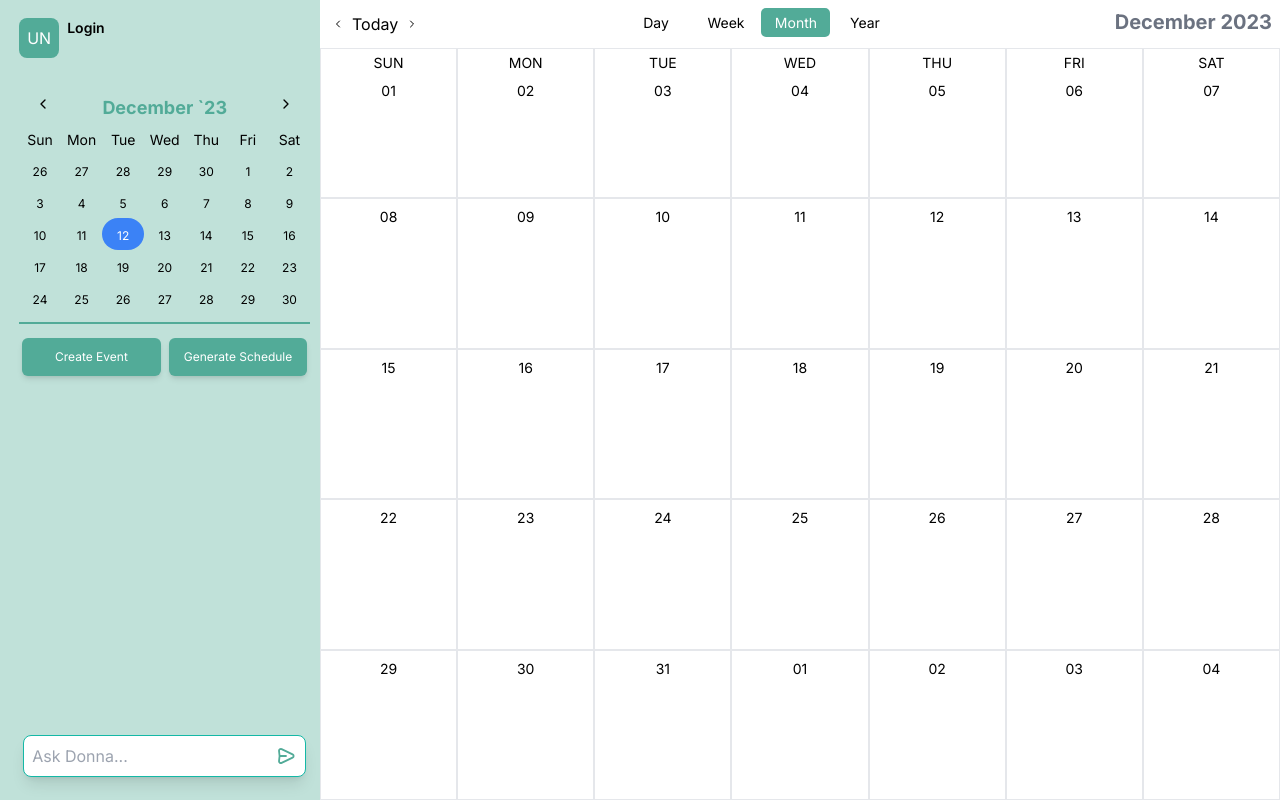
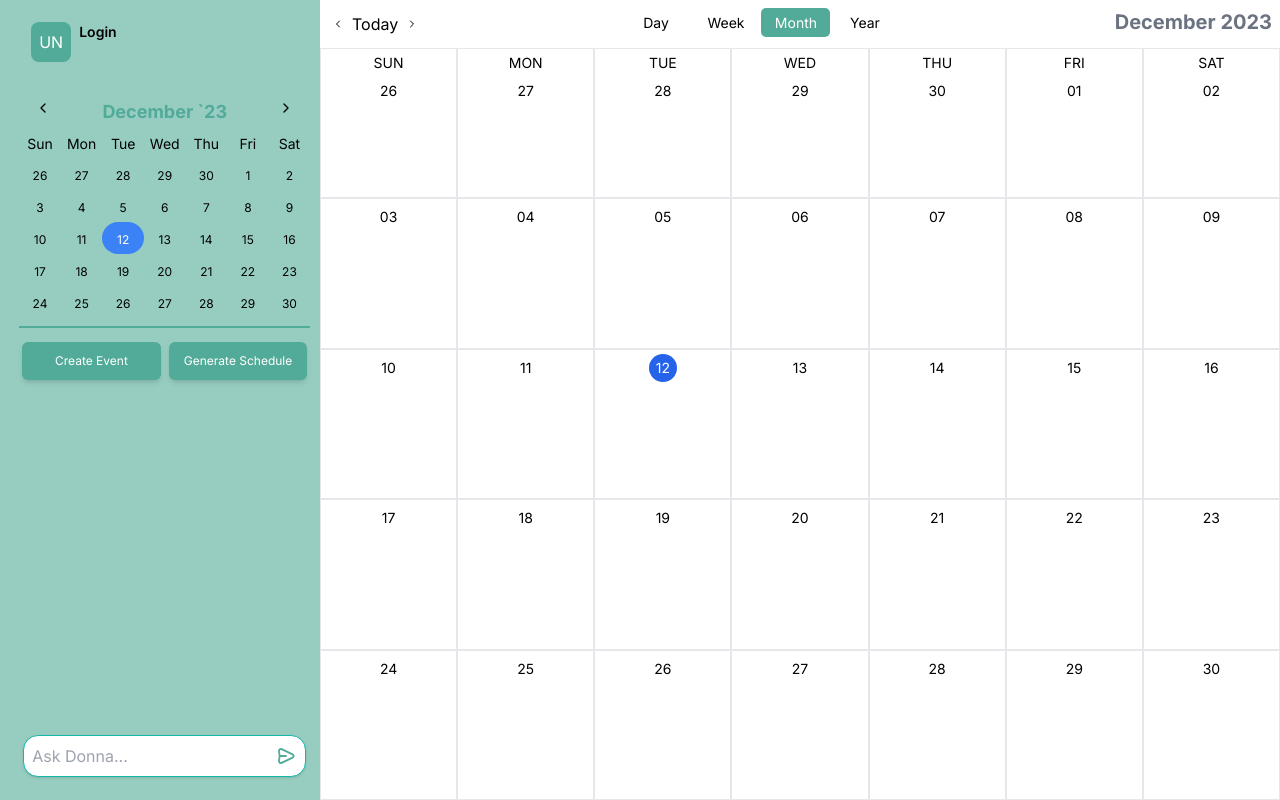
Before and after one commit to DK-Kim4312/donna, a Next.js app: page / in a window 1280 px wide. Built offline with nearby package versions, Linux system fonts and the light colour scheme.

Commit message:
fixed calendar context

```diff
--- a/app/page.js
+++ b/app/page.js
@@ -9,19 +9,28 @@ import EventModal from "../components/EventModal";
 import ContextWrapper from "../context/ContextWrapper";
 
 export default function Home() {
-  const [currentmonth, setCurrentMonth] = useState(getMonth());
+  const [currentMonth, setCurrentMonth] = useState(getMonth());
   const { monthIndex, showEventModal } = useContext(GlobalContext);
 
   useEffect(() => {
-    setCurrentMonth(getMonth(monthIndex));
+    if (monthIndex === null) setCurrentMonth(getMonth());
+    else setCurrentMonth(getMonth(monthIndex));
   }, [monthIndex]);
+
+  useEffect(() => {
+    if (showEventModal) {
+      console.log("showEventModal");
+    } else {
+      console.log("hideEventModal");
+    }
+  }, [showEventModal]);
 
   return (
     <ContextWrapper>
       <React.Fragment>
-        {showEventModal && <EventModal />}
         <div className="h-screen w-screen inline-flex w-[100vw] h-[100vh]">
-          <div className="w-1/4 md:w-1/4 bg-[#52ab9833]">
+          {showEventModal && <EventModal />}
+          <div className="w-1/4 md:w-1/4 bg-[#52ab98]/50">
             <Sidebar />
           </div>
           <div className="flex flex-col w-3/4 md:w-3/4 h-[100vh]">
@@ -29,7 +38,7 @@ export default function Home() {
               <CalendarHeader />
             </div>
             <div className="flex w-1/1 h-[100vh]">
-              <Month month={currentmonth} />
+              <Month month={currentMonth} />
             </div>
           </div>
         </div>
--- a/components/ChatView.js
+++ b/components/ChatView.js
@@ -53,7 +53,7 @@ const ChatView = () => {
         </ol>
 
       </div>
-      <div className="flex flex-row justify-between border-teal-500 border-solid border-1 border rounded-lg bg-white p-2 w-[100%] shadow-lg">
+      <div className="flex flex-row justify-between border-teal-500 border-solid border-1 border bg-white rounded-[15px] shadow p-2 w-[100%]">
         <input
           className="w-[100%] border-none text-base focus:outline-none"
           type="text"
--- a/components/EventModal.js
+++ b/components/EventModal.js
@@ -12,6 +12,7 @@ const labelsClasses = [
 ];
 
 export default function EventModal() {
+  console.log("EventModal", "render");
   const {
     setShowEventModal,
     daySelected,
--- a/components/Month.js
+++ b/components/Month.js
@@ -3,7 +3,7 @@ import Day from "./Day";
 
 export default function Month({ month }) {
   return (
-    <div className="flex-grow relative grid grid-cols-auto-fill-col grid-rows-auto-fill-row">
+    <div className="flex-1 grid grid-cols-7 grid-rows-5">
       {month.map((row, i) => (
         <React.Fragment key={i}>
           {row.map((day, idx) => (
--- a/components/ProfileTab.js
+++ b/components/ProfileTab.js
@@ -6,7 +6,7 @@ import { LoginContext } from '../app/page';
 export default function ProfileTab() {
     let isLoggedIn = false;
     return (
-        <div className="flex flex-column">
+        <div className="flex flex-column pl-3 pt-1">
             <button className="fit items-start bg-[#52ab98] p-2 rounded-lg w-10 h-10">
                 <div className="bg-[#transparent] text-white rounded-md ">UN</div>
             </button>
--- a/components/Sidebar.js
+++ b/components/Sidebar.js
@@ -4,7 +4,6 @@ import MiniCalendar from "./MiniCalendar";
 import ProfileTab from "./ProfileTab";
 import CreateEventButton from "./CreateEventButton";
 import GenerateScheduleButton from "./GenerateScheduleButton";
-
 export default function Sidebar() {
   return (
     <aside className="bg-[#52ab9833] border-none inline-block h-screen flex flex-col pl-[1.5vw] pr-[0.763vw] pb-[2.41vh] pt-[2.31vh]">
--- a/context/ContextWrapper.js
+++ b/context/ContextWrapper.js
@@ -33,9 +33,9 @@ function initEvents() {
 
 export default function ContextWrapper(props) {
     const [monthIndex, setMonthIndex] = useState(dayjs().month());
-    const [miniCalendarMonth, setMiniCalendarMonth] = useState(null);
+    const [miniCalendarMonth, setMiniCalendarMonth] = useState(dayjs().month());
     const [daySelected, setDaySelected] = useState(dayjs());
-    const [showEventModal, setShowEventModal] = useState(false);
+    const [showEventModal, setShowEventModal] = useState(GlobalContext);
     const [selectedEvent, setSelectedEvent] = useState(null);
     const [labels, setLabels] = useState([]);
     const [savedEvents, dispatchCalEvent] = useReducer(
--- a/context/GlobalContext.js
+++ b/context/GlobalContext.js
@@ -12,7 +12,7 @@ const GlobalContext = React.createContext({
     yearIndex: 0,
     setYearIndex: (index) => { },
     /*implemented*/
-    monthIndex: 0,
+    monthIndex: null,
     setMonthIndex: (index) => {},
     miniCalendarMonth: 0,
     setMiniCalendarMonth: (index) => {},
--- a/styles/ChatBox.module.scss
+++ b/styles/ChatBox.module.scss
@@ -1,7 +1,7 @@
 .list {
   --userColor: #52ab98;
   --aiColor: #5292ab;
-  --bg: #c3e1db;
+  --bg: #9ACDC2;
 
   display: flex;
   flex-direction: column;
```
